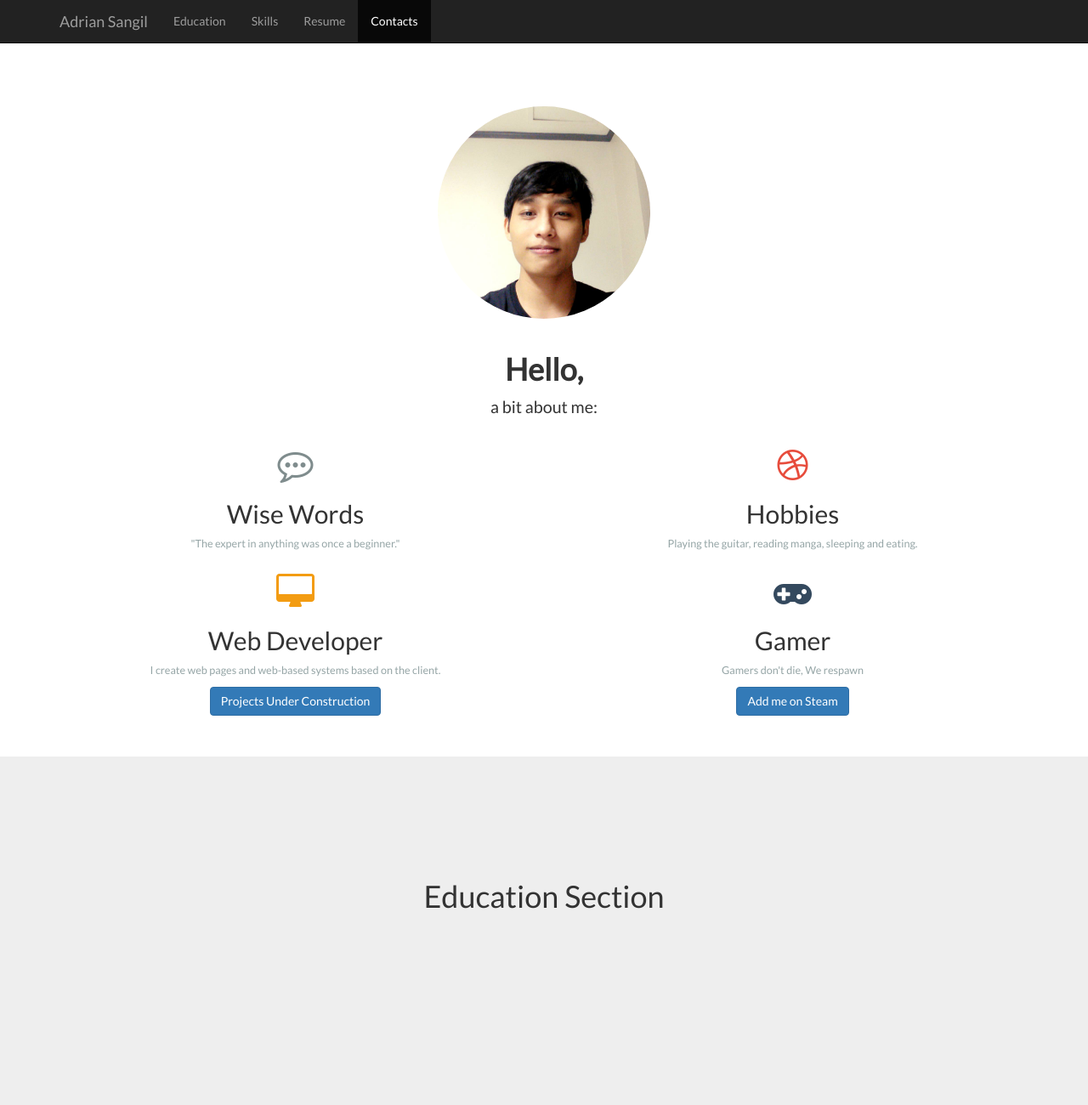
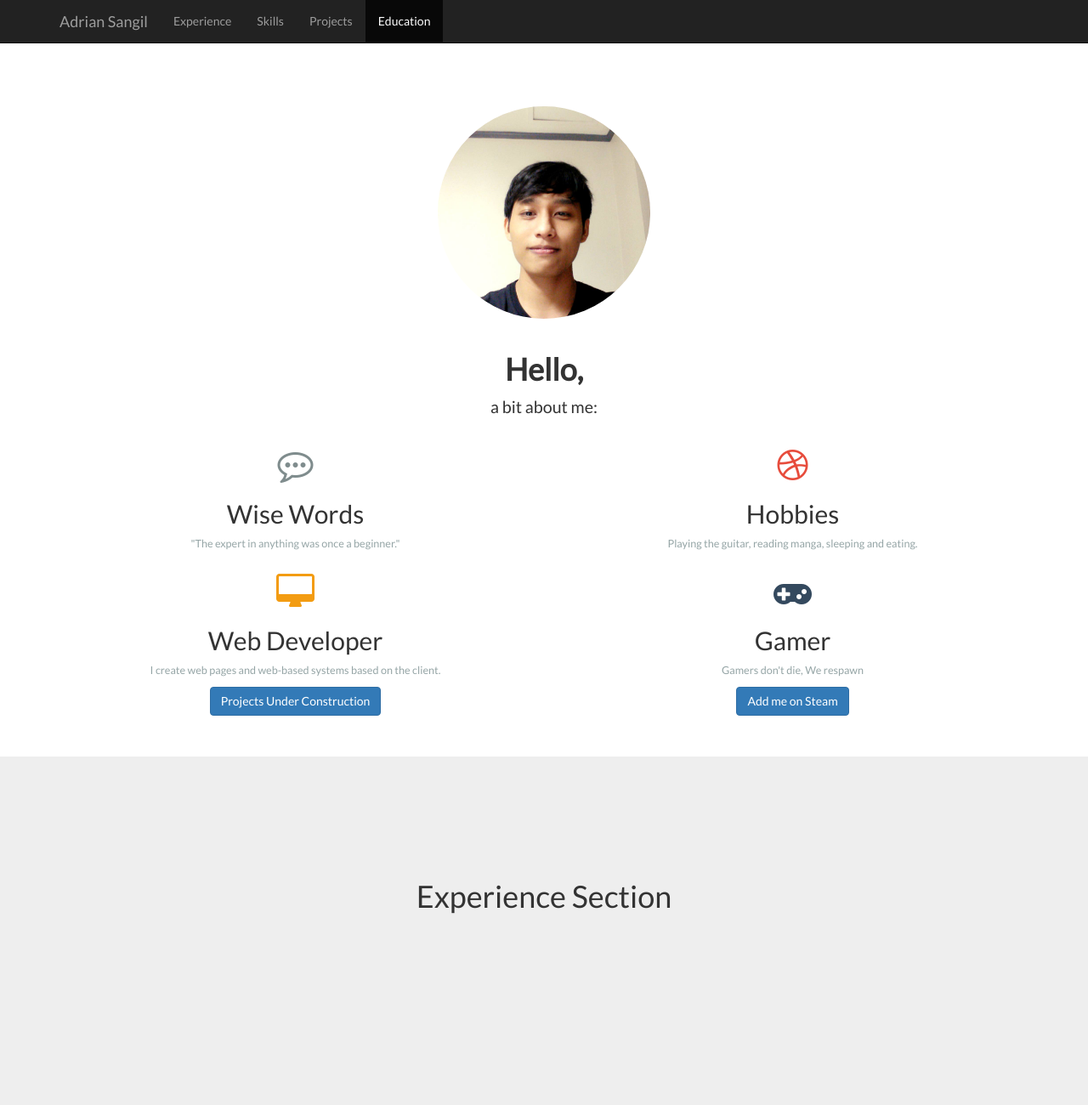
Before and after one commit to adriansangil/adriansangil.github.io, a plain HTML site: page index.html in a window 1280 px wide. Shown: the top 1300 px of the page at 85% size. Drawn offline with nearby package versions, Linux system fonts and the light colour scheme.

Commit message:
Change menu, repalced contacts, resume section with experience and projects

```diff
--- a/index.html
+++ b/index.html
@@ -33,10 +33,13 @@
 	          		<li class="hidden">
                         <a class="page-scroll" href="#page-top"></a>
                     </li>
+                    <li><a class="page-scroll" href="#experience">Experience</a></li>
+                    <li><a class="page-scroll" href="#skills">Skills</a></li>
+                    <li><a class="page-scroll" href="#projects">Projects</a></li>
 		            <li><a class="page-scroll" href="#education">Education</a></li>
-		            <li><a class="page-scroll" href="#skills">Skills</a></li>
-		            <li><a class="page-scroll" href="#resume">Resume</a></li>
-		            <li><a class="page-scroll" href="#contacts">Contacts</a></li>
+
+
+
 	          	</ul>
 	        </div>
         </div>
@@ -93,12 +96,12 @@
         </div>
     </section>
 
-    <!-- Education Section -->
-    <section id="education" class="dark-section">
+	<!-- Experience Section -->
+    <section id="experience" class="dark-section">
         <div class="container custom-container">
             <div class="row">
                 <div class="col-lg-12">
-                    <h1>Education Section</h1>
+                    <h1>Experience Section</h1>
                 </div>
             </div>
         </div>
@@ -115,27 +118,31 @@
         </div>
     </section>
 
-    <!-- Resume Section -->
-    <section id="resume" class="dark-section">
+
+
+    <!-- Projects Section -->
+    <section id="projects" class="white-section">
         <div class="container custom-container">
             <div class="row">
                 <div class="col-lg-12">
-                    <h1>Resume Section</h1>
+                    <h1>Projects Section</h1>
                 </div>
             </div>
         </div>
     </section>
 
-    <!-- Contacts Section -->
-    <section id="contacts" class="white-section">
+    <!-- Education Section -->
+    <section id="education" class="dark-section">
         <div class="container custom-container">
             <div class="row">
                 <div class="col-lg-12">
-                    <h1>Contacts Section</h1>
+                    <h1>Education Section</h1>
                 </div>
             </div>
         </div>
     </section>
+
+
 
 
 	<div class="sticky-footer">
```
